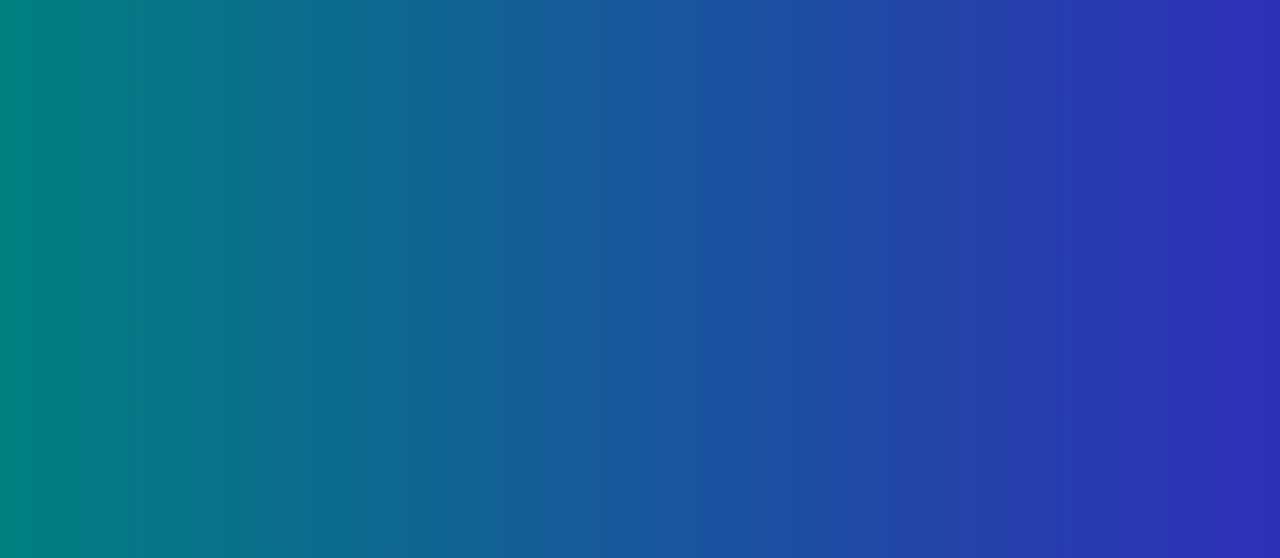
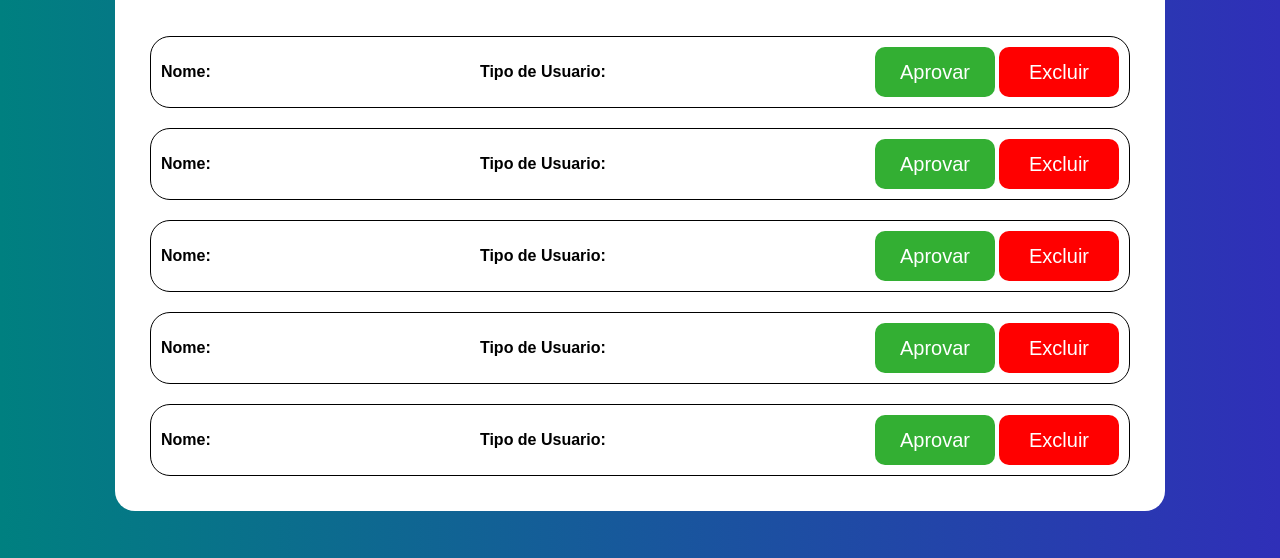
Before and after one commit to Wendel0894/ACAM-Projeto-PDS, a plain HTML site: page index.html in a window 1280 px wide. Shown: the part 242-800 px from the top of the page. Drawn offline with Linux system fonts and the light colour scheme; no server answers.

Commit message:
Adicionando a tela de aprovação de usuarios

```diff
--- a/css/Desktop.css
+++ b/css/Desktop.css
@@ -292,6 +292,67 @@ body{
     display: none;
 }
 
+/*Aprovação de usuarios*/
+
+#post{
+    display: flex;
+    justify-content: center;
+    margin-top: 20px;
+}
+
+.containerAprovação{
+    background-color: white;
+    display: flex;
+    flex-direction: column;
+    width: 1000px;
+    padding: 25px;
+    border-radius: 20px;
+}
+
+.tituloAP{
+    font-family: sans-serif;
+    font-size: 50px;
+    text-align: center;
+}
+
+#CaixaUsuario{
+    display: flex;
+    flex-direction: row;
+    justify-content: space-between;
+    border: 1px solid;
+    margin: 10px;
+    padding: 10px;
+    border-radius: 20px;
+}
+
+#CaixaUsuario>p{
+    font-family: sans-serif;
+    font-weight: bold;
+}
+
+.BotAp{
+    width: 120px;
+    height: 50px;
+    border: none;
+    background-color: rgb(51, 175, 51);
+    border-radius: 10px;
+    color: white;
+    font-size: 20px;
+}
+
+.BotEx{
+    width: 120px;
+    height: 50px;
+    border: none;
+    background-color: red;
+    border-radius: 10px;
+    color: white;
+    font-size: 20px;
+}
+
+
+
+
 @media only screen
   and (min-device-width: 375px)
   and (max-device-width: 667px)
@@ -422,6 +483,20 @@ body{
         margin-left: 0;
     }
 
+    /*Aprovação de Usuarios*/
+
+    .tituloAP{
+        font-size: 30px;
+    }
+
+    #CaixaUsuario{
+        flex-direction: column;
+    }
+    #CaixaUsuario>div{
+        display: flex;
+        justify-content: center;
+        justify-content: space-around;
+    }
 
 
 }
--- a/index.html
+++ b/index.html
@@ -33,7 +33,49 @@
     </div>
     <article>
         <div id="post">
-
+            <div class="containerAprovação">
+                <h1 class="tituloAP">Aprovação de Usuarios:</h1>
+                <div id="CaixaUsuario">
+                    <p>Nome:</p>
+                    <p>Tipo de Usuario:</p>
+                    <div>
+                        <input type="button" value="Aprovar" class="BotAp">
+                        <input type="button" value="Excluir" class="BotEx">
+                    </div>
+                </div>
+                <div id="CaixaUsuario">
+                    <p>Nome:</p>
+                    <p>Tipo de Usuario:</p>
+                    <div>
+                        <input type="button" value="Aprovar" class="BotAp">
+                        <input type="button" value="Excluir" class="BotEx">
+                    </div>
+                </div>
+                <div id="CaixaUsuario">
+                    <p>Nome:</p>
+                    <p>Tipo de Usuario:</p>
+                    <div>
+                        <input type="button" value="Aprovar" class="BotAp">
+                        <input type="button" value="Excluir" class="BotEx">
+                    </div>
+                </div>
+                <div id="CaixaUsuario">
+                    <p>Nome:</p>
+                    <p>Tipo de Usuario:</p>
+                    <div>
+                        <input type="button" value="Aprovar" class="BotAp">
+                        <input type="button" value="Excluir" class="BotEx">
+                    </div>
+                </div>
+                <div id="CaixaUsuario">
+                    <p>Nome:</p>
+                    <p>Tipo de Usuario:</p>
+                    <div>
+                        <input type="button" value="Aprovar" class="BotAp">
+                        <input type="button" value="Excluir" class="BotEx">
+                    </div>
+                </div>
+            </div>
         </div>
 
     </article>
```
